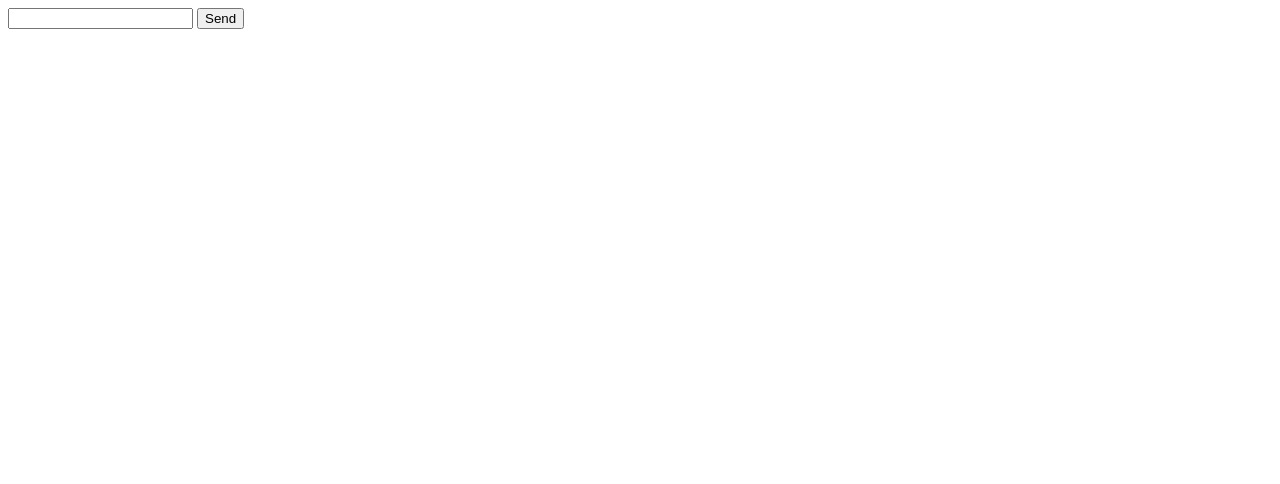
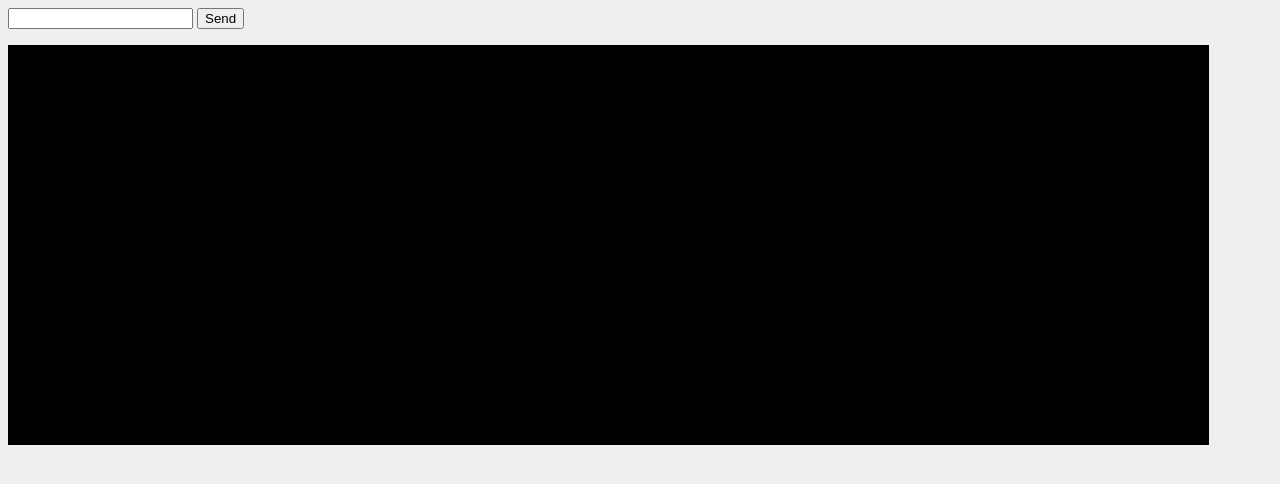
Before and after one commit to jeffgca/Jetpack-Websocket-Example, a website: page addon/data/client.html in a window 1280 px wide. Drawn offline with Linux system fonts and the light colour scheme.

Commit message:
added some style

```diff
--- a/addon/data/client.html
+++ b/addon/data/client.html
@@ -2,13 +2,15 @@
 <head>
 <title>Ws Client</title>
 </head>
-<body>
+<body style="background-color: #EFEFEF">
 <div id="main">
-    <input type="text" name="msg" id="msg"/>
-    <input type="button" name="send_msg" id="send_msg" value="Send" />
+    <form id="client-form">
+        <input type="text" name="msg" id="msg"/>
+        <input type="button" name="send_msg" id="send_msg" value="Send" />
+    </form>
 </div>
 <div>
-    <pre id="log" style="width: 95%; min-height: 400px; "></pre>
+    <pre id="log" style="background-color: #000; color: #EFEFEF; width: 95%; min-height: 400px; "></pre>
 </div>
 </body>
 </html>
```
